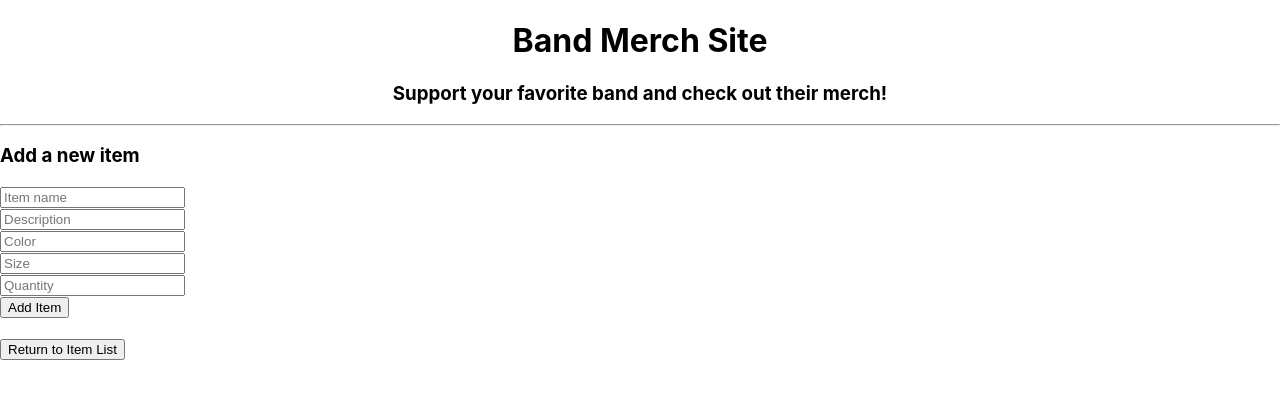
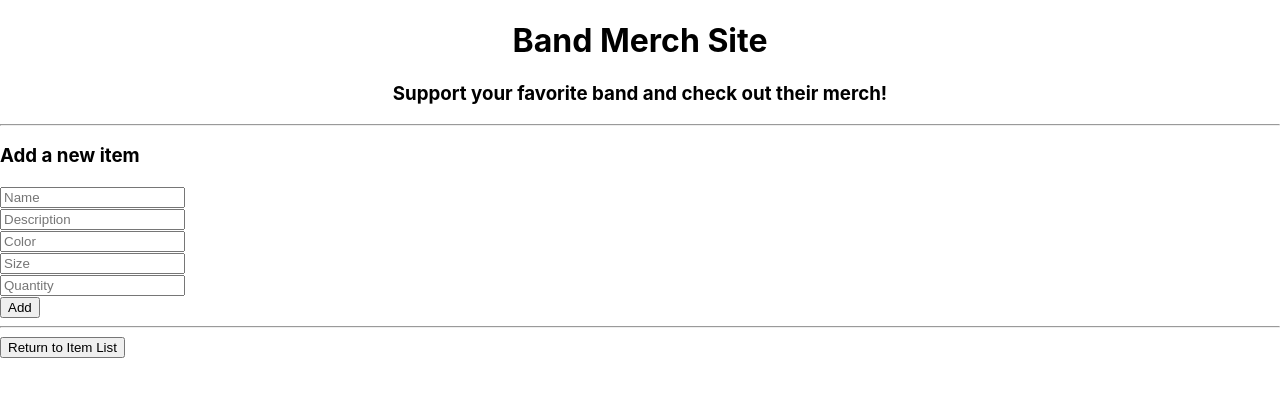
Before and after one commit to besure94/merch-site, a React (Create React App) app: page / in a window 1280 px wide. Both pictures are taken after a click on the button "Add Item". Shown: the top 398 px of the page. Built offline with nearby package versions, Linux system fonts and the light colour scheme.

Commit message:
Add ReusableForm component and import to NewItemForm.

```diff
--- a/src/components/NewItemForm.js
+++ b/src/components/NewItemForm.js
@@ -1,6 +1,7 @@
 import React from "react";
 import PropTypes from "prop-types";
 import { v4 } from 'uuid';
+import ReusableForm from "./ReusableForm";
 
 function NewItemForm(props) {
   function handleNewTicketFormSubmission(event) {
@@ -18,36 +19,9 @@ function NewItemForm(props) {
   return (
     <React.Fragment>
       <h3>Add a new item</h3>
-      <form onSubmit={handleNewTicketFormSubmission}>
-        <input
-          type="text"
-          name="name"
-          placeholder="Item name"/>
-        <br/>
-        <input
-          type="text"
-          name="description"
-          placeholder="Description"/>
-        <br/>
-        <input
-          type="text"
-          name="color"
-          placeholder="Color"/>
-        <br/>
-        <input
-          type="text"
-          name="size"
-          placeholder="Size"/>
-        <br/>
-        <input
-          type="number"
-          name="quantity"
-          placeholder="Quantity"
-          min="0"/>
-        <br/>
-        <button type="submit">Add Item</button>
-      </form>
-      <br/>
+      <ReusableForm
+        formSubmissionHandler={handleNewTicketFormSubmission}
+        buttonText={"Add"}/>
     </React.Fragment>
   );
 }
--- /dev/null
+++ b/src/components/ReusableForm.js
@@ -0,0 +1,45 @@
+import React from "react";
+import PropTypes from "prop-types";
+
+function ReusableForm(props) {
+  return (
+    <React.Fragment>
+      <form onSubmitCapture={props.formSubmissionHandler}>
+        <input
+          type="text"
+          name="name"
+          placeholder="Name"/>
+        <br/>
+        <input
+          type="text"
+          name="description"
+          placeholder="Description"/>
+        <br/>
+        <input
+          type="text"
+          name="color"
+          placeholder="Color"/>
+        <br/>
+        <input
+          type="text"
+          name="size"
+          placeholder="Size"/>
+        <br/>
+        <input
+          type="number"
+          name="quantity"
+          placeholder="Quantity"/>
+        <br/>
+        <button type="submit">{props.buttonText}</button>
+      </form>
+      <hr/>
+    </React.Fragment>
+  )
+}
+
+ReusableForm.propTypes = {
+  formSubmissionHandler: PropTypes.func,
+  buttonText: PropTypes.string
+};
+
+export default ReusableForm;
```
